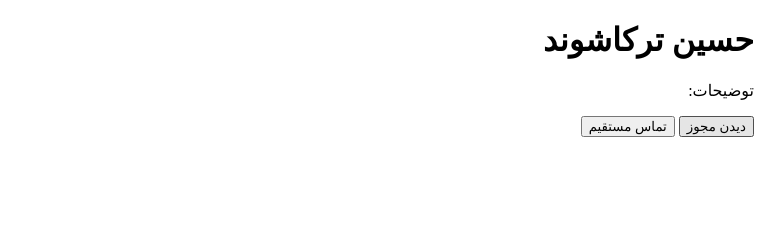
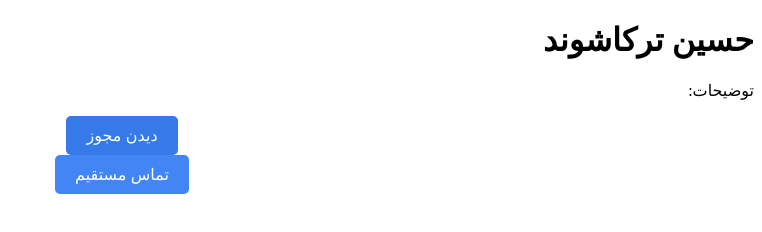
Before and after one commit to Givonar/dad-resume, a plain HTML site: page index.html in a window 1280 px wide. In both pictures the pointer is over the button "دیدن مجوز". Shown: the whole page, without its empty margins (518-1280 px from the left). Drawn offline with Linux system fonts and the light colour scheme.

Commit message:
Update styles.css

```diff
--- a/styles.css
+++ b/styles.css
@@ -2,7 +2,7 @@ body {
   direction: rtl;
   text-align: right;
 }
-.mojavez.ir-button {
+.mojavez-button {
   background-color: #4285F4; /* رنگ آبی گوگل */
   color: #fff;
   padding: 10px 20px;
@@ -14,6 +14,6 @@ body {
   margin: 0 auto; /* وسط چین کردن دکمه */
 }
 
-.mojavez.ir-button:hover {
+.mojavez-button:hover {
   background-color: #357ae8; /* تغییر رنگ هنگام هاور */
 }
```
